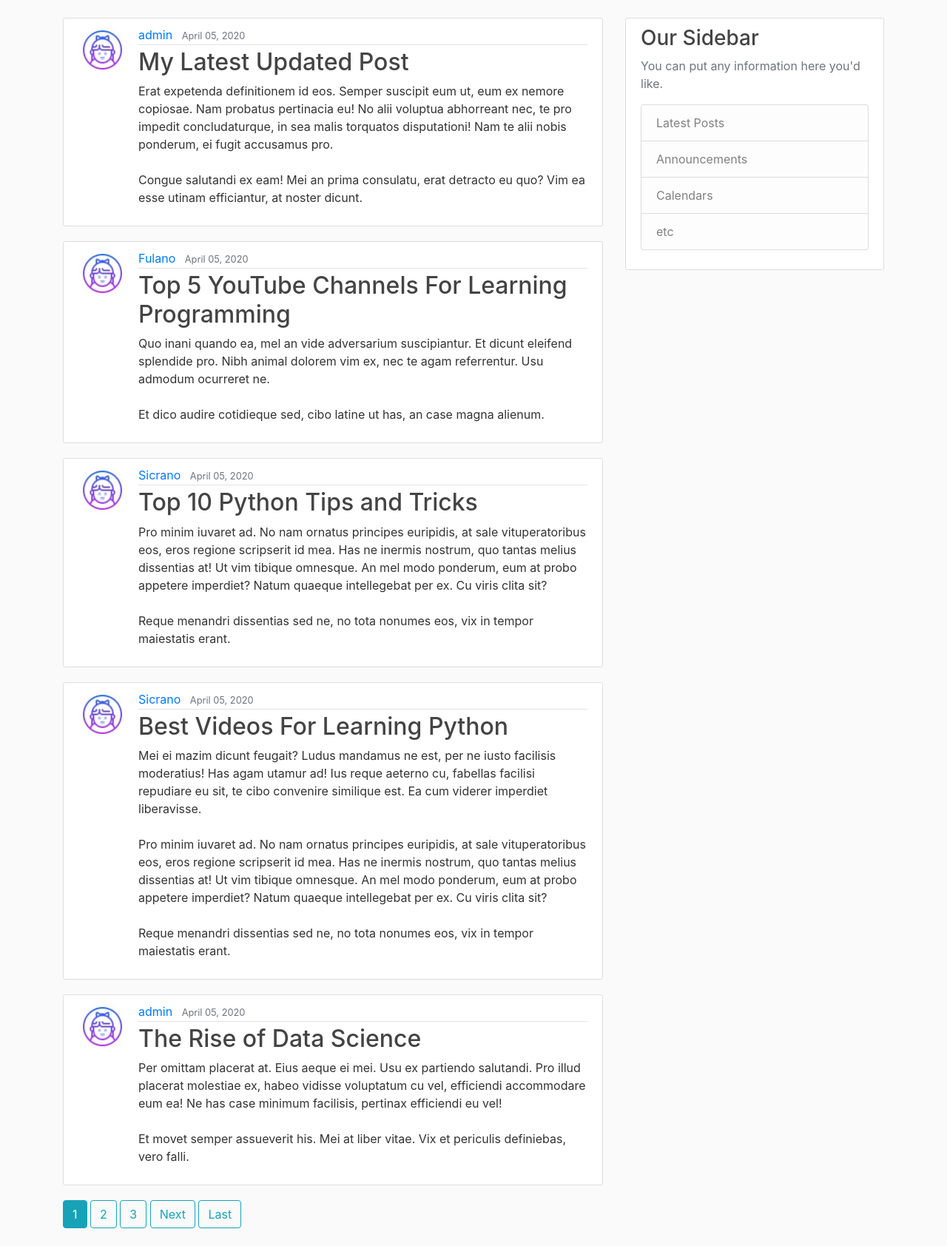
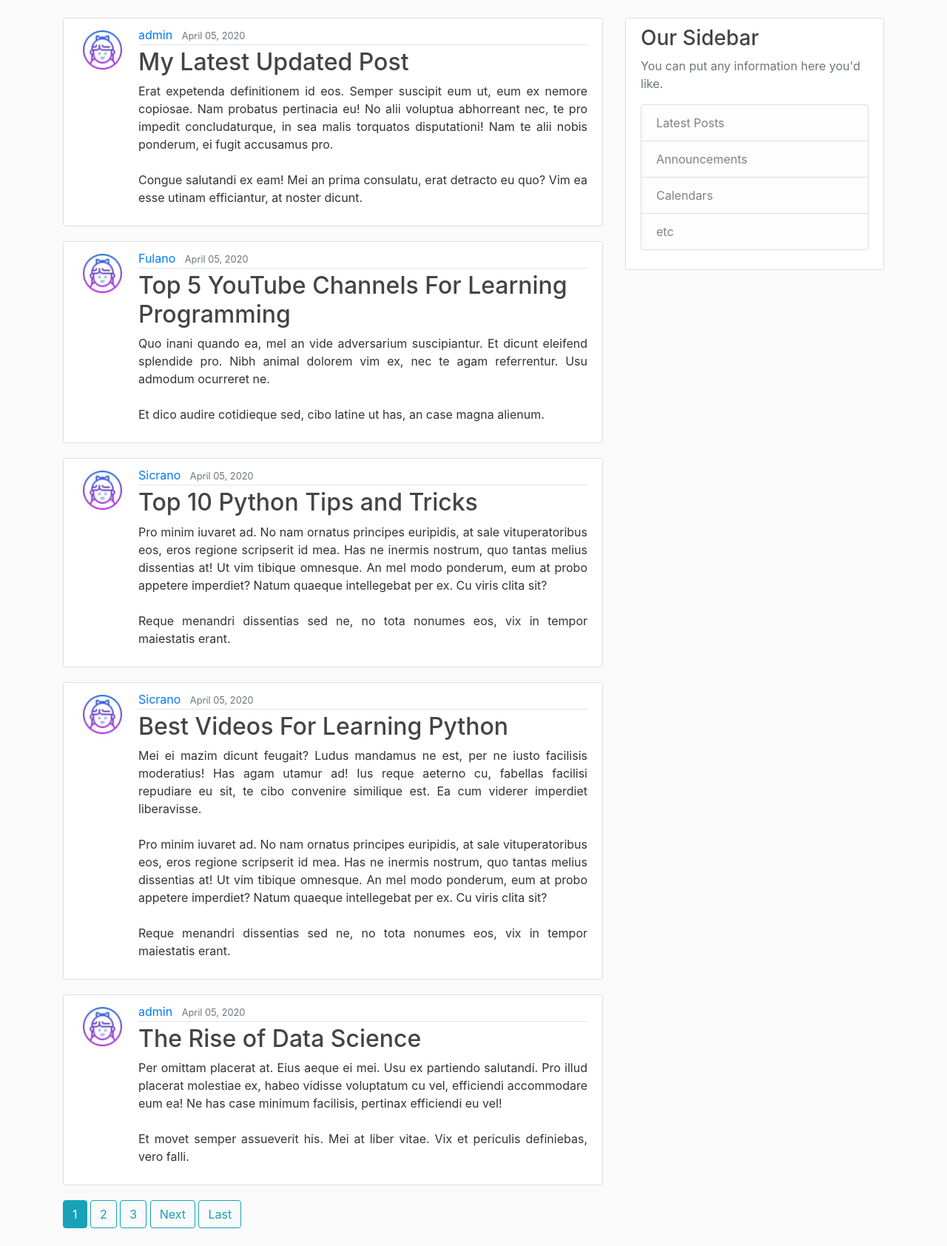
Before and after one commit to cesarmaq/django_blog, a Django app: page / in a window 1280 px wide. Shown: the part 56-1740 px from the top of the page at 74% size. Run offline with Django 3.2, Linux system fonts and the light colour scheme; data comes from the database, SQL or seed files in the repository; some libraries are stand-ins or nearby versions.

Commit message:
Update home.html

```diff
--- a/blog/templates/blog/home.html
+++ b/blog/templates/blog/home.html
@@ -12,7 +12,7 @@
             <small class="text-muted">{{ post.date_posted|date:"F d, Y" }}</small>
           </div>
           <h2><a class="article-title" href="{% url 'post-detail' post.id %}">{{ post.title }}</a></h2>
-          <p class="article-content">{{ post.content }}</p>
+          <p class="text-justify article-content">{{ post.content }}</p>
         </div>
       </article>
 
```
